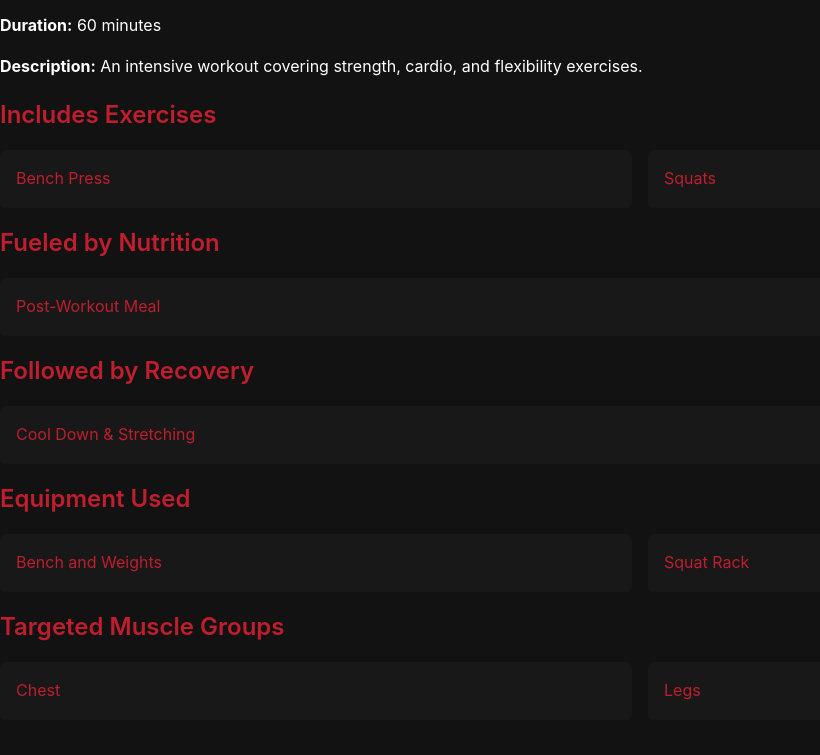
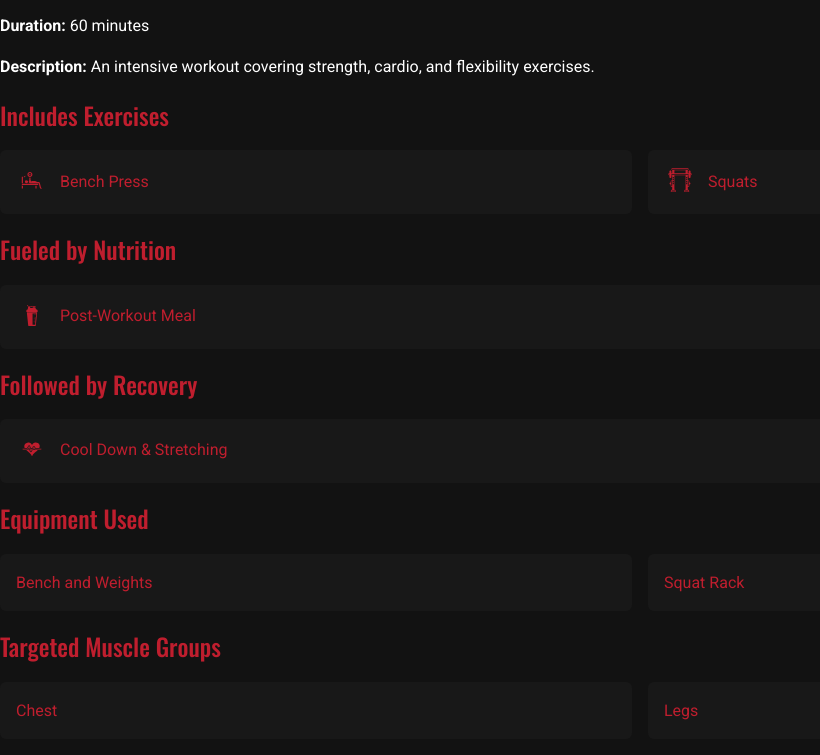
Before and after one commit to ishaansathaye/CSC437-DynamicWebDev, a website: page packages/proto/public/index.html in a window 1280 px wide. Shown: the part 112-867 px from the top of the page, without its empty margins (0-820 px from the left). Drawn offline with nearby package versions, Linux system fonts and the light colour scheme.

Commit message:
icons and typo

```diff
--- a/packages/proto/public/index.html
+++ b/packages/proto/public/index.html
@@ -1,6 +1,11 @@
 <!doctype html>
-<html>
+<html lang="en">
   <head>
+    <meta charset="utf-8" />
+    <link rel="preconnect" href="https://fonts.googleapis.com">
+    <link rel="preconnect" href="https://fonts.gstatic.com" crossorigin>
+    <link href="https://fonts.googleapis.com/css2?family=Roboto:ital,wght@0,400;0,700;1,400&display=swap" rel="stylesheet">
+    <link href="https://fonts.googleapis.com/css2?family=Oswald:wght@400;500;700&display=swap" rel="stylesheet">
     <title>Workout - Full Body Strength Training</title>
     <link rel="stylesheet" href="/styles/tokens.css" />
     <link rel="stylesheet" href="/styles/page.css" />
@@ -16,18 +21,34 @@
 
     <h2>Includes Exercises</h2>
     <ul>
-      <li><a href="exercise1.html">Bench Press</a></li>
-      <li><a href="exercise2.html">Squats</a></li>
+      <li><a href="exercise1.html">
+        <svg class="icon">
+            <use href="/icons/gym.svg#icon-bench-press"></use>
+          </svg>
+        Bench Press</a></li>
+      <li><a href="exercise2.html">
+        <svg class="icon">
+            <use href="/icons/gym.svg#icon-squat-rack"></use>
+          </svg>
+        Squats</a></li>
     </ul>
 
     <h2>Fueled by Nutrition</h2>
     <ul>
-      <li><a href="nutrition.html">Post-Workout Meal</a></li>
+      <li><a href="nutrition.html">
+        <svg class="icon">
+            <use href="/icons/gym.svg#icon-nutrition"></use>
+          </svg>
+        Post-Workout Meal</a></li>
     </ul>
 
     <h2>Followed by Recovery</h2>
     <ul>
-      <li><a href="recovery.html">Cool Down &amp; Stretching</a></li>
+      <li><a href="recovery.html">
+        <svg class="icon">
+            <use href="/icons/gym.svg#icon-recovery"></use>
+          </svg>
+        Cool Down &amp; Stretching</a></li>
     </ul>
 
     <h2>Equipment Used</h2>
--- a/packages/proto/public/styles/page.css
+++ b/packages/proto/public/styles/page.css
@@ -2,7 +2,8 @@
 body {
   background-color: var(--color-background-page);
   color: var(--color-text-primary);
-  font-family: var(--font-family-base);
+  font-family: var(--font-family-body);
+  font-weight: 400;
   line-height: var(--line-height-base);
   margin: 0;
   padding: 0;
@@ -57,7 +58,9 @@ a:hover {
 h1, h2, h3 {
   color: var(--color-primary);
   margin: var(--spacing-sm) 0 var(--spacing-xs);
-  font-weight: 600;
+  font-family: var(--font-family-heading);
+  font-weight: 500;
+  line-height: var(--line-height-base); /* added line-height for headings */
 }
 
 /* Button Styling */
@@ -70,7 +73,18 @@ button, a.button {
   font-size: 1rem;
   cursor: pointer;
   transition: background-color 0.3s ease;
+  font-family: var(--font-family-heading);
+  font-weight: 700;
 }
 button:hover, a.button:hover {
   background-color: var(--color-button-hover-bg);
 }
+
+svg.icon {
+    display: inline-block;
+    width: 2em;
+    height: 2em;
+    vertical-align: middle;
+    fill: currentColor;      /* makes icon inherit text color */
+    margin-right: 0.5em;     /* a little space before the label */
+  }
--- a/packages/proto/public/styles/tokens.css
+++ b/packages/proto/public/styles/tokens.css
@@ -1,5 +1,10 @@
 /* Design Tokens */
 :root {
+    /* Typography */
+    --font-family-body: 'Roboto', system-ui, sans-serif;
+    --font-family-heading: 'Oswald', system-ui, sans-serif;
+    --line-height-base: 1.6;
+
     /* Colors */
     --color-background-page: #121212;
     --color-background-header: #1c1c1c;
@@ -15,10 +20,6 @@
 
     /* Light electric blue for hover effects */
     --color-primary-light: rgba(3, 169, 244, 0.2); /* light blue for active effects */
-
-    /* Typography */
-    --font-family-base: 'Inter', system-ui, sans-serif;
-    --line-height-base: 1.6;
 
     /* Spacing */
     --spacing-xs: 0.5rem;
```
Also changed, not shown: packages/proto/assets/icons/bench-press.svg (added), packages/proto/assets/icons/dumbbell.svg (added), packages/proto/assets/icons/nutrition.svg (added), packages/proto/assets/icons/recovery.svg (added), packages/proto/assets/icons/squat-rack.svg (added), packages/proto/public/icons/gym.svg (added).
